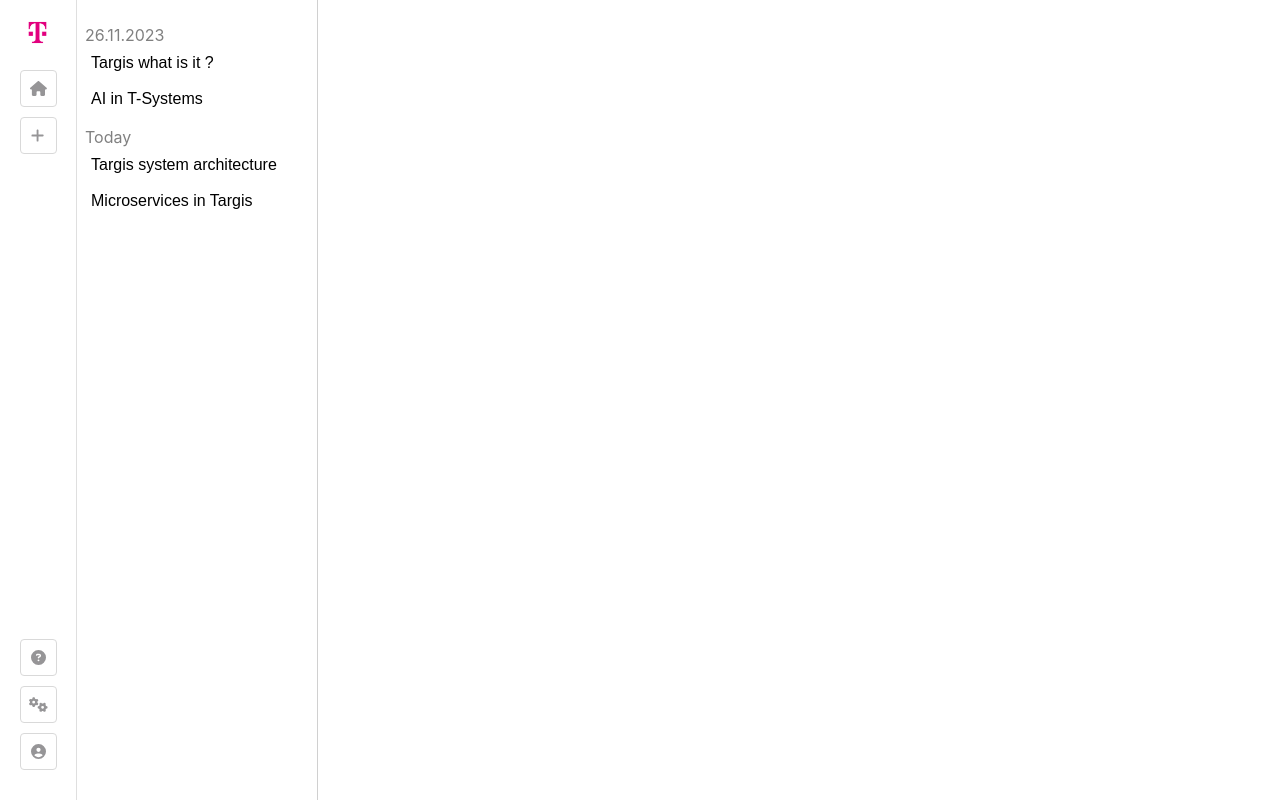
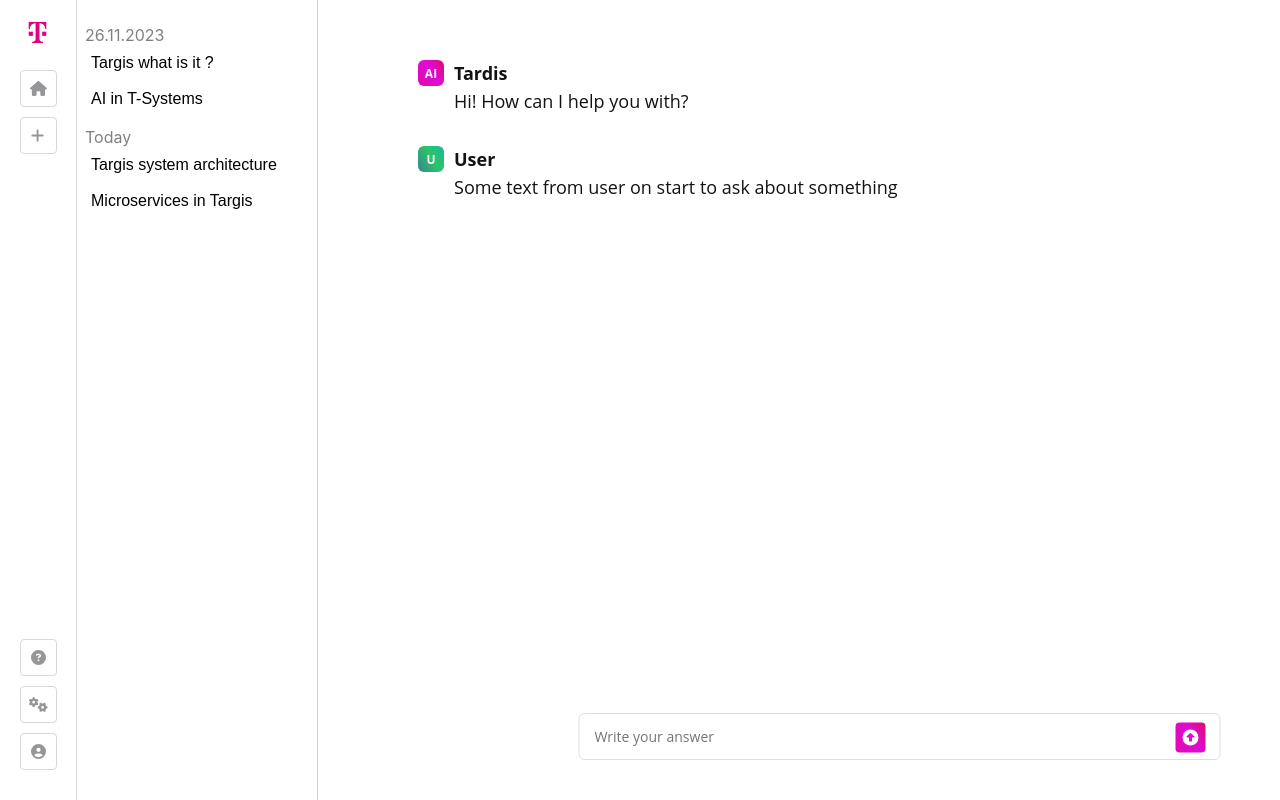
Before and after one commit to TELIT-Hackathon2023/2-technest-backend, a React (Create React App) app in the folder frontend/: page / in a window 1280 px wide. Built offline with nearby package versions, Linux system fonts and the light colour scheme; the HTML template or start-up script is replaced by a standard one.

Commit message:
add input and converstaion

```diff
--- a/frontend/src/components/Chat.jsx
+++ b/frontend/src/components/Chat.jsx
@@ -1,18 +1,18 @@
 import React from 'react'
 import LeftbarMenu from './LeftbarMenu'
 import style from './Chat.module.css'
-import styles from './Chat.module.css'
 import HistoryBar from './HistoryBar'
+import ChatBoard from './ChatBoard'
 
 function Chat() {
   return (
-    <div className={styles.chat}>
-        <LeftbarMenu/>
+    <div className={style.chat}>
+
+      <LeftbarMenu/>
         <HistoryBar/>
-
+      <ChatBoard/>
 
     </div>
-
   )
 }
 
--- a/frontend/src/components/Chat.module.css
+++ b/frontend/src/components/Chat.module.css
@@ -1,7 +1,6 @@
 .chat{
     height: 100vh;
     width: 100%;
-
     display: flex;
 
 }
--- /dev/null
+++ b/frontend/src/components/ChatBoard.jsx
@@ -0,0 +1,21 @@
+import React from 'react'
+import ChatBotAnswer from "./ChatBotAnswer";
+import style from "./ChatBoard.module.css"
+import ChatInput from "./UI/ChatInput";
+
+function ChatBoard() {
+  return (
+    <div className={style.chatboard}>
+
+        <div>
+            <ChatBotAnswer participant={"AI"}/>
+            <ChatBotAnswer participant={"USER"}/>
+        </div>
+
+        <ChatInput/>
+
+    </div>
+  )
+}
+
+export default ChatBoard
--- /dev/null
+++ b/frontend/src/components/ChatBoard.module.css
@@ -0,0 +1,7 @@
+.chatboard{
+    padding-left:100px;
+    padding-top: 25px;
+    display: flex;
+    flex-direction: column;
+    justify-content: space-between;
+}
--- /dev/null
+++ b/frontend/src/components/ChatBotAnswer.jsx
@@ -0,0 +1,50 @@
+import React from 'react'
+import style from './ChatBotAnswer.module.css'
+
+function ChatBotAnswer(props) {
+
+    console.log(props)
+
+
+        return (
+            <div className={style.answer}>
+
+                <div className={style.answer_header}>
+                    {props.participant==="AI" ?(
+                        <>
+                            <div className={style.answer_header_icon}>AI</div>
+                            <div className={style.answer_header_name}>Tardis</div>
+
+                        </>
+                        )
+
+                        :
+                        (
+                        <>
+                            <div className={style.answer_header_icon_user}>U</div>
+                            <div className={style.answer_header_name}>User</div>
+
+                        </>
+                        )
+                    }
+
+                </div>
+
+                {props.participant==="AI" ?(
+                    <div className={style.answer_context}>Hi! How can I help you with?</div>
+                ): (
+                    <div className={style.answer_context}>Some text from user on start to ask about something</div>
+
+                )
+                }
+
+
+
+            </div>
+        )
+
+
+
+}
+
+export default ChatBotAnswer
--- /dev/null
+++ b/frontend/src/components/ChatBotAnswer.module.css
@@ -0,0 +1,74 @@
+.answer{
+    display: flex;
+    flex-direction: column;
+    justify-content: space-between;
+    max-width: 600px;
+    margin-top: 35px;
+}
+
+.answer_header{
+    display: flex;
+    align-items: center;
+
+}
+
+.answer_header_icon{
+    width: 26px;
+    height: 26px;
+    border-radius: 4px;
+    border-radius: 6px;
+    background: linear-gradient(60deg, #e30899 -26.61%, #de0cd6 54.51%, #e50707 142.69%);
+    color: #FAFAFA;
+
+    font-family: Open Sans, sans-serif;
+    font-size: 12px;
+    font-style: normal;
+    font-weight: 700;
+
+    display: flex;
+    justify-content: center;
+    align-items: center;
+}
+
+.answer_header_icon_user{
+    width: 26px;
+    height: 26px;
+    border-radius: 4px;
+    border-radius: 6px;
+    color: #FAFAFA;
+
+    font-family: Open Sans, sans-serif;
+    font-size: 12px;
+    font-style: normal;
+    font-weight: 700;
+
+    display: flex;
+    justify-content: center;
+    align-items: center;
+    background: linear-gradient(60deg, #3a66a6 -26.61%, #2cc469 54.51%, #0ab0c4 142.69%) !important;
+}
+
+.answer_header_name{
+    margin-left: 10px;
+    color: #131313;
+    font-family: Open Sans, sans-serif;
+    font-size: 18px;
+    font-style: normal;
+    font-weight: 700;
+
+}
+
+.answer_context{
+
+    margin-top: 5px;
+    color: #131313;
+
+    font-family: Open Sans, sans-serif;
+    font-size: 18px;
+    font-style: normal;
+    font-weight: 400;
+    line-height: 20px;
+    text-align: left;
+    padding-left: 36px;
+
+}
--- /dev/null
+++ b/frontend/src/components/UI/ChatInput.jsx
@@ -0,0 +1,19 @@
+import React from 'react'
+import style from './ChatInput.module.css'
+import {FontAwesomeIcon} from "@fortawesome/react-fontawesome";
+import {faArrowAltCircleUp} from "@fortawesome/free-solid-svg-icons";
+
+function ChatInput() {
+  return (
+    <div className={style.chat_input}>
+
+        <input className={style.input} placeholder="Write your answer"/>
+        <div className={style.button}>
+            <FontAwesomeIcon icon={faArrowAltCircleUp}></FontAwesomeIcon>
+        </div>
+
+    </div>
+  )
+}
+
+export default ChatInput
--- /dev/null
+++ b/frontend/src/components/UI/ChatInput.module.css
@@ -0,0 +1,61 @@
+.input{
+    width: 600px;
+    height: 45px;
+    flex-shrink: 0;
+    border-radius: 6px;
+    border: 1px solid #DFDFDF;
+    margin: 0 auto;
+    padding: 0 25px 0 15px ;
+
+    color: #131313;
+    font-family: Open Sans, sans-serif;
+    font-size: 14px;
+    font-style: normal;
+    font-weight: 400;
+    line-height: 16px; /* 114.286% */
+
+    display: flex;
+    align-items: center;
+
+    margin-bottom: 40px;
+
+}
+
+
+.input:focus {
+    outline: none;
+}
+
+.chat_input{
+    position: absolute;
+    bottom: 0;
+    transform: translateX(25%);
+}
+
+.button{
+    position: absolute;
+    right: 15px;
+    top: 50%;
+    transform: translateY(-115%);
+
+    width: 30px;
+    height: 30px;
+    flex-shrink: 0;
+
+    display: flex;
+    justify-content: center;
+    align-items: center;
+    font-size: 16px;
+    color: white;
+
+    cursor: pointer;
+
+    border-radius: 4px;
+    background: linear-gradient(60deg, #e30899 -26.61%, #de0cd6 54.51%, #e50707 142.69%);
+    transition: all ease-in-out .2s;
+}
+
+.button:hover{
+    background: linear-gradient(60deg, #940868 -26.61%, #980894 54.51%, #720606 142.69%);
+    transition: all ease-in-out .2s;
+}
```
